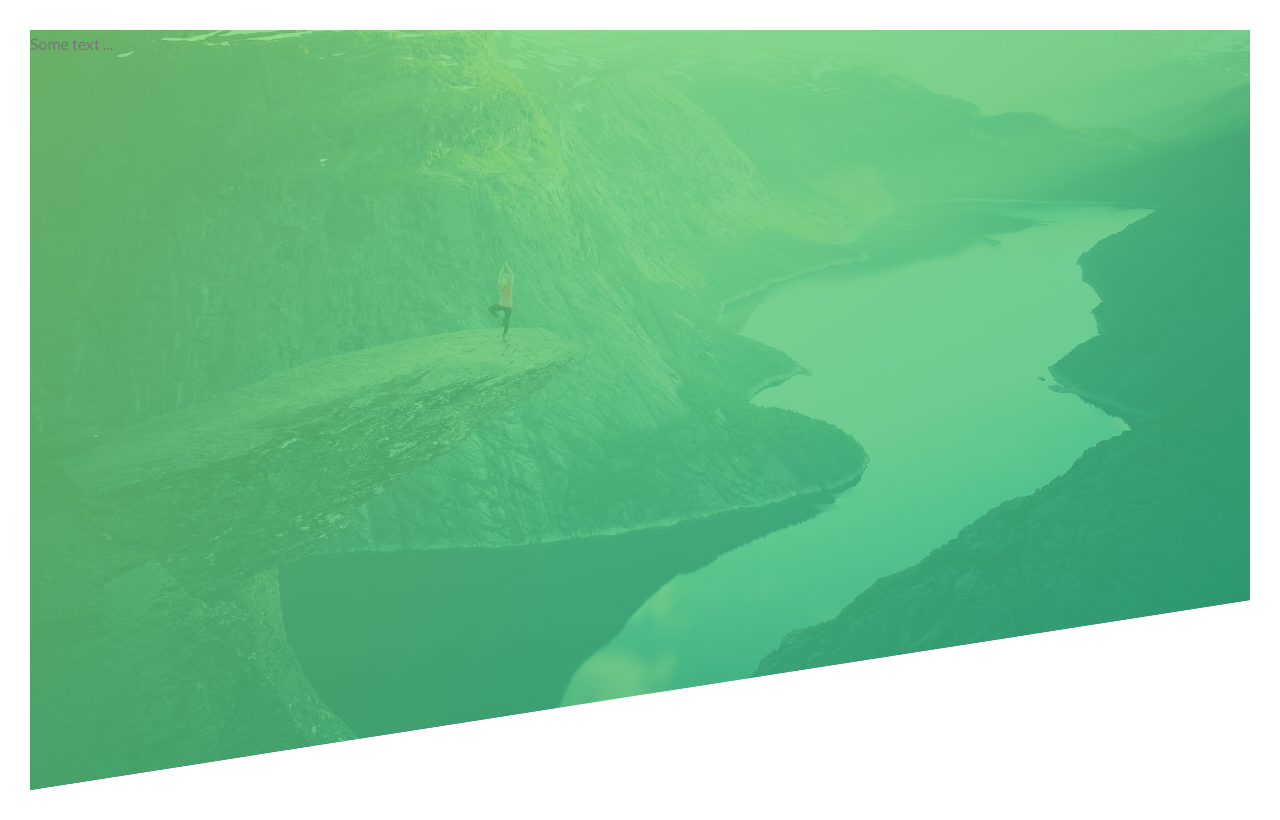
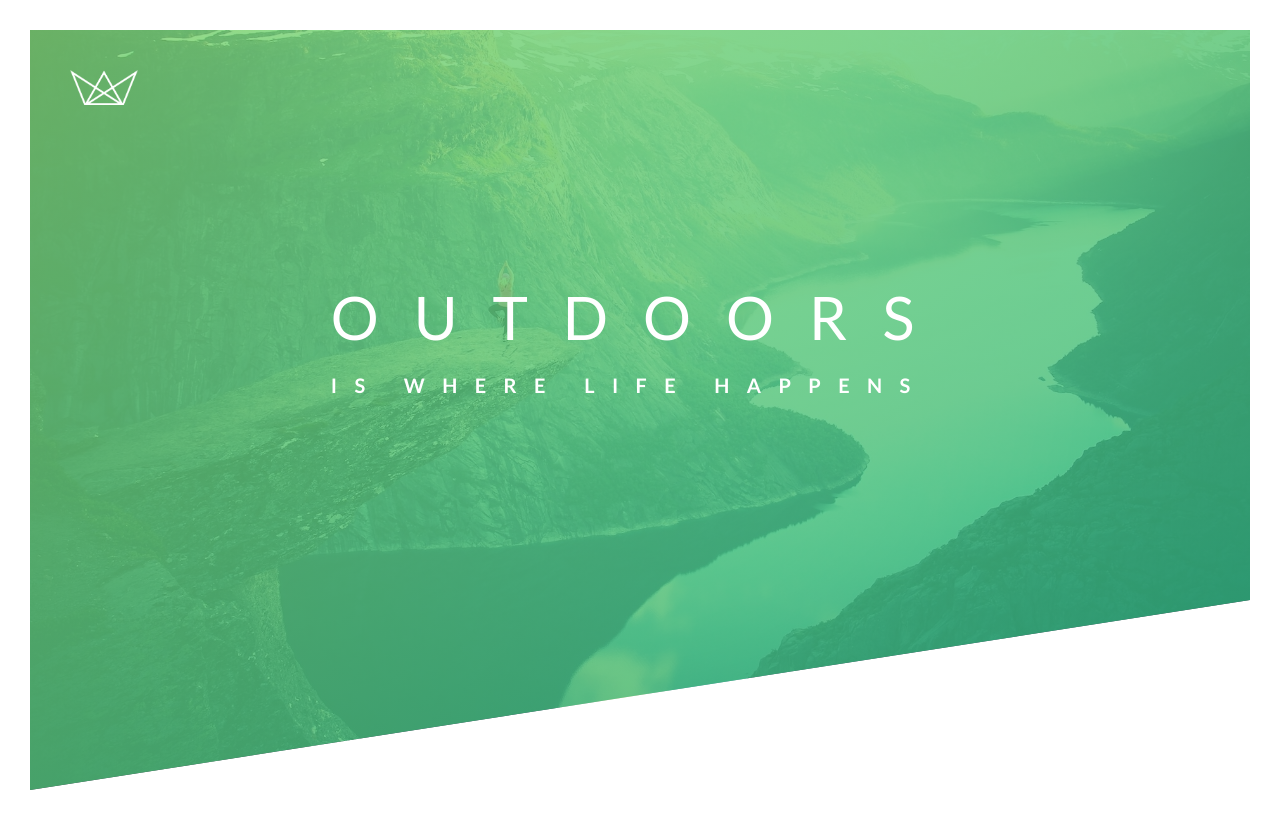
Before and after one commit to MohamedAminebenhmida/Natours, a plain HTML site: page index.html in a window 1280 px wide. Drawn offline with Linux system fonts and the light colour scheme.

Commit message:
header set-up

```diff
--- a/css/style.css
+++ b/css/style.css
@@ -23,5 +23,36 @@ body{
     background-image:linear-gradient(to right bottom,rgba(126, 213, 111, 0.80),rgba(40, 180, 131, 0.80)) ,url(../img/hero.jpg);
     background-size: cover;
     background-position: top;
+    position: relative;
 clip-path: polygon(0 0 ,100% 0,100% 75%,0 100%);
 }
+.logo-box{
+position: absolute;
+top: 40px;
+left: 40px;
+}
+.logo{
+  height: 35px;
+}
+.text-box{
+    position: absolute;
+    top: 40%;
+    left: 50%;
+    transform: translate(-50%,-50%);
+}
+.heading-primary{
+color: #fff;
+text-transform: uppercase;
+}
+.heading-primary-main{
+display: block;
+font-size: 60px;
+font-weight: 400;
+letter-spacing: 35px;
+}
+.heading-primary-sub{
+display: block;
+font-size: 20px;
+font-weight: 700;
+letter-spacing: 17.4px;
+}
--- a/index.html
+++ b/index.html
@@ -10,7 +10,15 @@
 <body>
 <!-------------------Header-section------------------------------------------------>
   <header class="header">
-Some text ...
+    <div class="logo-box">
+      <img src="img/logo-white.png" alt="logo" class="logo">
+    </div>
+    <div class="text-box">
+    <h1 class="heading-primary">
+      <span class="heading-primary-main">Outdoors</span>
+      <span class="heading-primary-sub">is where life happens</span>
+    </h1>
+    </div>
   </header>
   <!-------------------Main-section------------------------------------------------>
   <main id="main">
```
